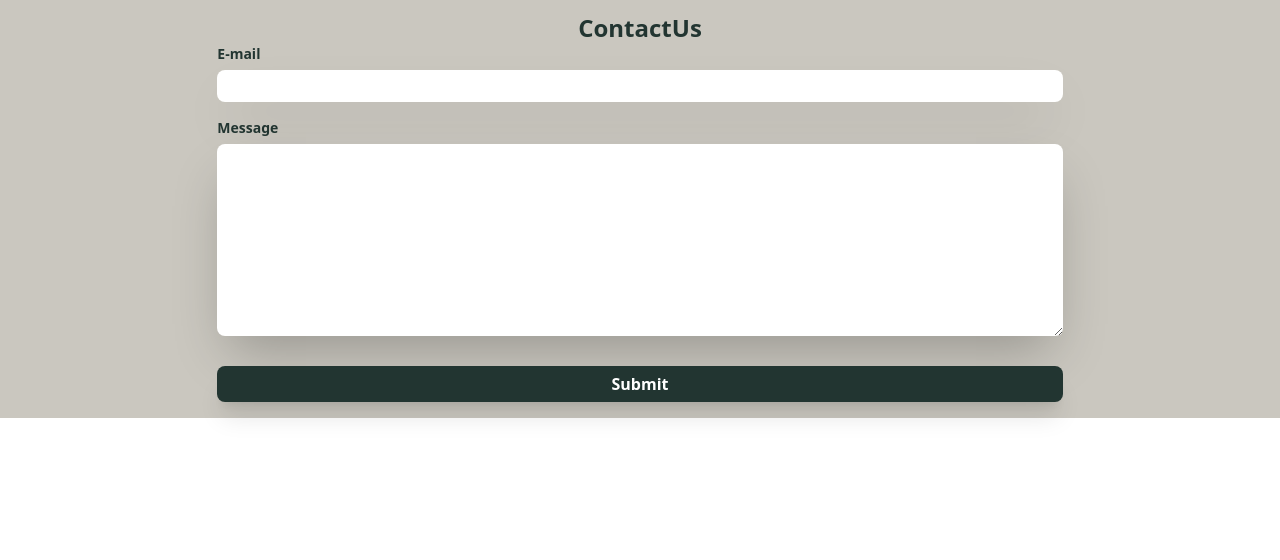
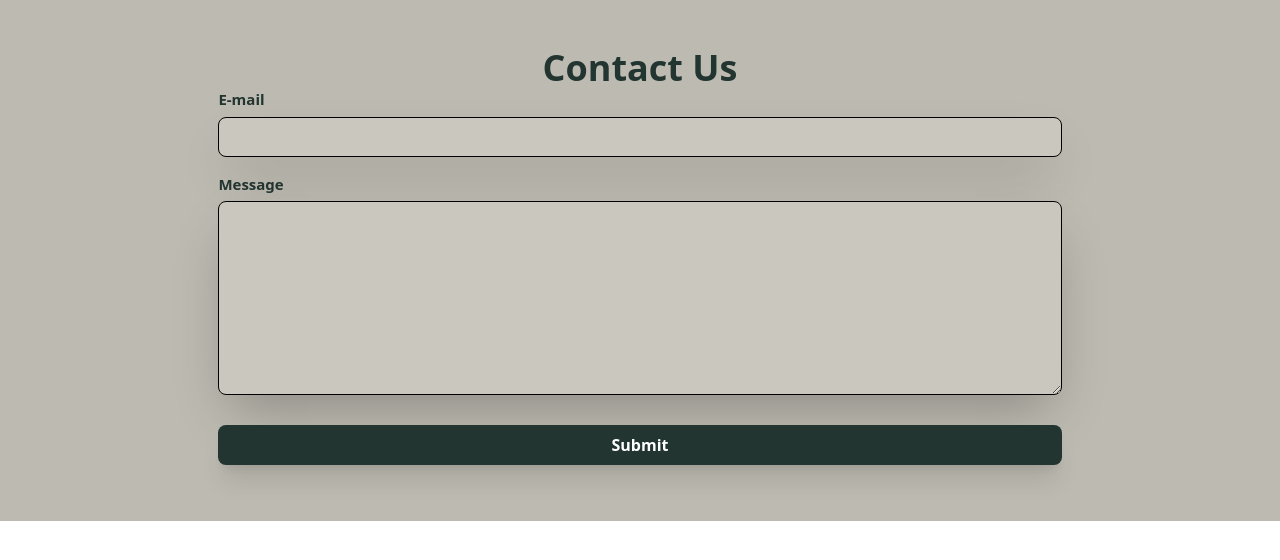
Before and after one commit to SayuriMalaviarachchi/E-commerce-web-application, a React (Vite) app in the folder frontend/: page /contactUs in a window 1280 px wide. Shown: the top 560 px of the page. Built offline with nearby package versions, Linux system fonts and the light colour scheme.

Commit message:
Update contact us section in home page - frontend

```diff
--- a/frontend/src/components/home/ContactUs.jsx
+++ b/frontend/src/components/home/ContactUs.jsx
@@ -2,23 +2,24 @@ import React from 'react'
 
 const ContactUs = () => {
   return (
-    <div className='container mx-auto grid bg-[#CAC7BF] '>
-        <div className='text-[#223531] text-center text-2xl font-bold col-span-10 mt-3'>ContactUs</div>
+    <div className='bg-[#bdbab1]  pt-9 pb-10'>
+      <div className='container mx-auto grid '>
+        <div className='text-[#223531] text-center sm:text-4xl font-bold col-span-10 mt-3'>Contact Us</div>
 
         <div className='mb-4 col-span-6 col-start-3'>
-            <div className='text-sm font-bold text-[#223531] mb-1.5'>E-mail</div>
-            <div>< input  className='bg-white border-0 shadow-2xl rounded-lg h-8 w-full' type = 'email'/></div>
+            <div className='text-[10px] sm:text-[10px] md:text-[15px] font-bold text-[#223531] mb-1.5'>E-mail</div>
+            <div>< input  className='bg-[#CAC7BF] border-1 shadow-2xl rounded-lg h-10 w-full' type = 'email'/></div>
         </div>
 
         <div className='mb-3 col-span-6 col-start-3'>
-            <div className='text-sm font-bold text-[#223531] mb-1.5'>Message</div>
-            <div><textarea className='bg-white w-full rounded-lg shadow-2xl ' name="" id="" rows="8"></textarea></div>
+            <div className='text-[10px] sm:text-[15px] md:text-[15px]  font-bold text-[#223531] mb-1.5'>Message</div>
+            <div><textarea className='bg-[#CAC7BF] w-full rounded-lg shadow-2xl border-1' name="" id="" rows="8"></textarea></div>
         </div>
 
         <div className='col-span-6 col-start-3'>
-            <button className=' w-full h-9 rounded-lg bg-[#223531] text-white mt-3 active:translate-y-0.5 cursor-pointer  hover:bg-[#2c423c] font-bold shadow-xl mb-4'>Submit</button>
+            <button className=' w-full h-10 rounded-lg bg-[#223531] text-white mt-3 active:translate-y-0.5 cursor-pointer  hover:bg-[#2c423c] font-bold shadow-xl mb-4'>Submit</button>
         </div>
-
+      </div>
     </div>
   )
 }
```
